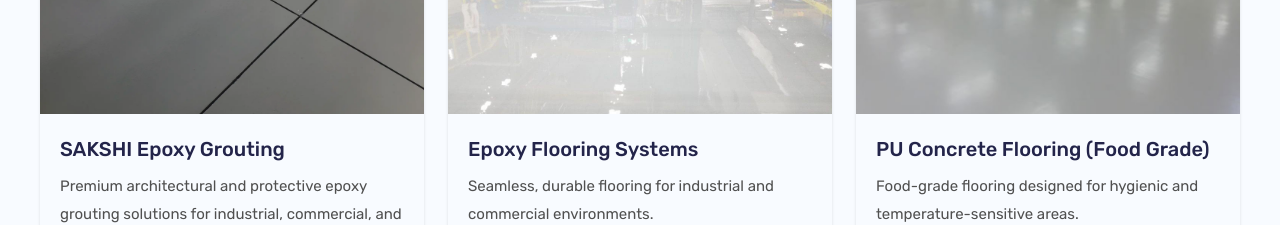
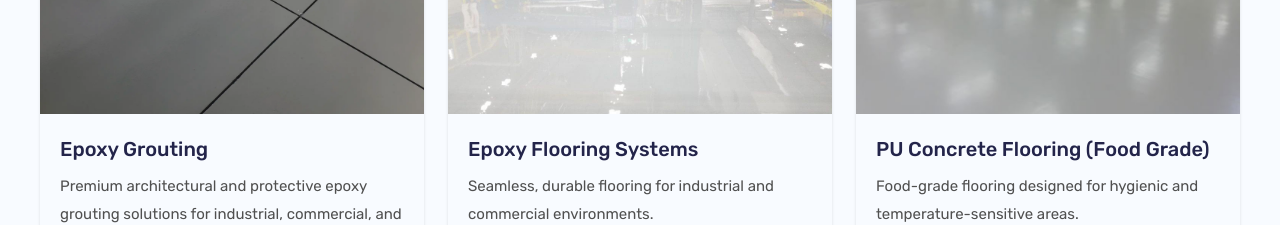
Before and after one commit to AbhijitSP11/sakshi-coating-main, a React (Vite) app: page /products in a window 1280 px wide. Shown: the part 2320-2545 px from the top of the page. Built offline with nearby package versions, Linux system fonts and the light colour scheme.

Commit message:
product image update

```diff
--- a/index.html
+++ b/index.html
@@ -5,8 +5,9 @@
     <meta name="viewport" content="width=device-width, initial-scale=1.0" />
     <title>SP Solutions | Industrial Epoxy & PU Flooring Contractor – Nashik</title>
     <meta name="description" content="SP Solutions – Nashik's trusted Industrial Epoxy Flooring Contractor & PU Flooring Contractor. Factory floor epoxy coating, warehouse epoxy flooring, pharma & food-grade flooring. 25+ years experience. Dealer of Pidilite CIPY products. Call: 9890002239" />
-    <meta name="keywords" content="Industrial Epoxy Flooring Contractor, PU Flooring Contractor, Factory Floor Epoxy Coating, Warehouse Epoxy Flooring, Epoxy Flooring Nashik, Industrial Flooring Nashik, Self Levelling Flooring, ESD Flooring, Food Grade Epoxy Flooring, Anti-Skid Car Parking Flooring, PU Concrete Flooring, SP Solutions Nashik, Sakshi Coating" />
+    <meta name="keywords" content="Industrial Epoxy Flooring Contractor, PU Flooring Contractor, Factory Floor Epoxy Coating, Warehouse Epoxy Flooring, Epoxy Flooring Nashik, Industrial Flooring Nashik, Self Levelling Flooring, ESD Flooring, Food Grade Epoxy Flooring, Anti-Skid Car Parking Flooring, PU Concrete Flooring, SP Solutions Nashik." />
     <meta name="robots" content="index, follow" />
+    <link rel="icon" type="image/svg+xml" href="/src/assets/sp-solution-logo.svg" />
     <meta property="og:title" content="SP Solutions | Industrial Epoxy & PU Flooring Contractor – Nashik" />
     <meta property="og:description" content="Trusted industrial epoxy flooring and PU flooring contractor in Nashik. Serving automobile plants, pharma facilities, warehouses, and food processing units. 25+ years experience." />
     <meta property="og:type" content="website" />
--- a/src/data/products.ts
+++ b/src/data/products.ts
@@ -4,16 +4,16 @@
   {
     id: 'architectural-coatings-epoxy-grouting',
     category: 'ARCHITECTURAL COATINGS',
-    subCategory: 'SAKSHI EPOXY GROUTING',
-    code: 'SAKSHI THANE 531',
-    title: 'SAKSHI Epoxy Grouting',
+    subCategory: 'EPOXY GROUTING',
+    code: 'THANE 531',
+    title: 'Epoxy Grouting',
     image: '/images/product-range/epoxy-grounting.webp',
     shortDescription: 'Premium architectural and protective epoxy grouting solutions for industrial, commercial, and residential flooring.',
-    description: 'SAKSHI COATING PVT. LTD. develops premium solvent and water-based industrial, marine, high-performance, and architectural paints and coatings.',
+    description: 'SP Solutions develops premium solvent and water-based industrial, marine, high-performance, and architectural paints and coatings.',
     descriptionParagraphs: [
-      'SAKSHI COATING PVT. LTD. is one of the leading manufacturers and supplier engaged in providing various types of paints and coatings. We develop premium ranges of solvent and water-based industrial, marine, high-performance, and architectural paints and coatings, including epoxy, polyurethane (PU), alkyd resin, chlorinated rubber (CR), acrylic resin, and heat-resistant paints up to 600 C.',
-      'Sakshi Coatings has strong expertise in executing all types of epoxy and PU floor coating application and supply jobs.',
-      'Sakshi Coatings supplies material throughout India to light, medium, and heavy engineering units, including automobile industries, warehouses, pharmaceuticals, printing, petro-chemical, off-shore, foundries, packaging industry, and more.',
+      'SP Solutions is one of the leading manufacturers and supplier engaged in providing various types of paints and coatings. We develop premium ranges of solvent and water-based industrial, marine, high-performance, and architectural paints and coatings, including epoxy, polyurethane (PU), alkyd resin, chlorinated rubber (CR), acrylic resin, and heat-resistant paints up to 600 C.',
+      'SP Solutions has strong expertise in executing all types of epoxy and PU floor coating application and supply jobs.',
+      'SP Solutions supplies material throughout India to light, medium, and heavy engineering units, including automobile industries, warehouses, pharmaceuticals, printing, petro-chemical, off-shore, foundries, packaging industry, and more.',
       'We also provide anti-corrosion coatings, construction chemicals, high-performance coating for off-shore and marine environments, heat-resistant coatings, pipeline coating, food-grade epoxy coating for pharmaceutical and food industries, all sealants, and waterproofing admixtures for various industrial sectors.',
     ],
     applications: [
--- a/src/pages/AboutPage.tsx
+++ b/src/pages/AboutPage.tsx
@@ -24,7 +24,7 @@
         <div className="mx-auto max-w-[1200px]">
           <h3 className="section-title inline-block text-[40px] font-medium text-[#23244a]">Who <span className="text-[#ffc219]">We Are</span></h3>
           <p className="mt-6 text-[16px] leading-8">
-            SP Solutions (Sakshi Coating) is a Nashik-based industrial flooring contractor with over <strong>25 years of hands-on experience</strong> in epoxy, polyurethane, and protective coating systems. We serve factories, warehouses, pharma plants, food processing units, and commercial spaces across Maharashtra.
+            SP Solutions is a Nashik-based industrial flooring contractor with over <strong>25 years of hands-on experience</strong> in epoxy, polyurethane, and protective coating systems. We serve factories, warehouses, pharma plants, food processing units, and commercial spaces across Maharashtra.
           </p>
           <p className="mt-4 text-[16px] leading-8">
             As an authorised dealer of <strong>Pidilite CIPY products</strong>, we ensure that every project uses certified, high-performance materials. Our skilled application team delivers consistent, durable results — on time and within scope.
--- a/src/pages/HomePage.tsx
+++ b/src/pages/HomePage.tsx
@@ -12,7 +12,7 @@
 
 const whyChooseUs = [
   { icon: '🏆', title: '25+ Years Experience', desc: 'Decades of proven expertise in industrial flooring systems across Maharashtra.' },
-  { icon: '🤝', title: 'Pidilite CIPY Dealer', desc: 'Authorised dealer of Pidilite CIPY products, ensuring premium material quality.' },
+  { icon: '🤝', title: 'Pidilite CIPY Products', desc: 'Authorised dealer of Pidilite CIPY products, ensuring premium material quality.' },
   { icon: '👷', title: 'Skilled Application Team', desc: 'Trained and supervised applicators for precise, consistent results every project.' },
   { icon: '🏭', title: 'Industrial Client Experience', desc: 'Trusted by automobile plants, pharma, warehouses, and food processing units.' },
   { icon: '⚡', title: 'Fast Project Completion', desc: 'Efficient scheduling and execution to minimise your operational downtime.' },
@@ -27,12 +27,12 @@
 ];
 
 const industries = [
-  { label: 'Automobile Plants', img: 'https://images.unsplash.com/photo-1565814329452-e1efa11c5b89?auto=format&fit=crop&w=600&q=80' },
+  { label: 'Automobile Plants', img: 'https://images.pexels.com/photos/19233057/pexels-photo-19233057.jpeg' },
   { label: 'Pharma Plants', img: 'https://images.unsplash.com/photo-1576091160399-112ba8d25d1d?auto=format&fit=crop&w=600&q=80' },
   { label: 'Warehouses & Logistics', img: 'https://images.unsplash.com/photo-1553413077-190dd305871c?auto=format&fit=crop&w=600&q=80' },
   { label: 'Food Processing Units', img: 'https://images.unsplash.com/photo-1574943320219-553eb213f72d?auto=format&fit=crop&w=600&q=80' },
   { label: 'Engineering Plants', img: 'https://images.unsplash.com/photo-1504917595217-d4dc5ebe6122?auto=format&fit=crop&w=600&q=80' },
-  { label: 'Parking Decks', img: 'https://images.unsplash.com/photo-1588363548974-c1ec35a72c13?auto=format&fit=crop&w=600&q=80' },
+  { label: 'Parking Decks', img: 'https://images.pexels.com/photos/103601/pexels-photo-103601.jpeg' },
   { label: 'Hospitals & Laboratories', img: 'https://images.unsplash.com/photo-1551190822-a9333d879b1f?auto=format&fit=crop&w=600&q=80' },
   { label: 'Commercial Buildings', img: 'https://images.unsplash.com/photo-1486325212027-8081e485255e?auto=format&fit=crop&w=600&q=80' },
 ];
@@ -133,7 +133,7 @@
           <div className="mx-auto max-w-[980px] text-center">
             <h2 className="section-title inline-block text-[38px] font-medium text-[#222]">About <span className="text-[#ffc219]">SP Solutions</span></h2>
             <p className="mt-5 text-[16px] leading-8">
-              SP Solutions (Sakshi Coating) is a Nashik-based industrial flooring contractor with over <strong>25 years of experience</strong>. We specialise in epoxy, polyurethane, and protective coating systems for factories, warehouses, pharma plants, and commercial spaces. As an authorised dealer of <strong>Pidilite CIPY products</strong>, we guarantee material quality and performance on every project.
+              SP Solutions is a Nashik-based industrial flooring contractor with over <strong>25 years of experience</strong>. We specialise in epoxy, polyurethane, and protective coating systems for factories, warehouses, pharma plants, and commercial spaces. As an authorised dealer of <strong>Pidilite CIPY products</strong>, we guarantee material quality and performance on every project.
             </p>
           </div>
 
```
Also changed, not shown: 1 other file (tests, documents, lock files or other folders).
